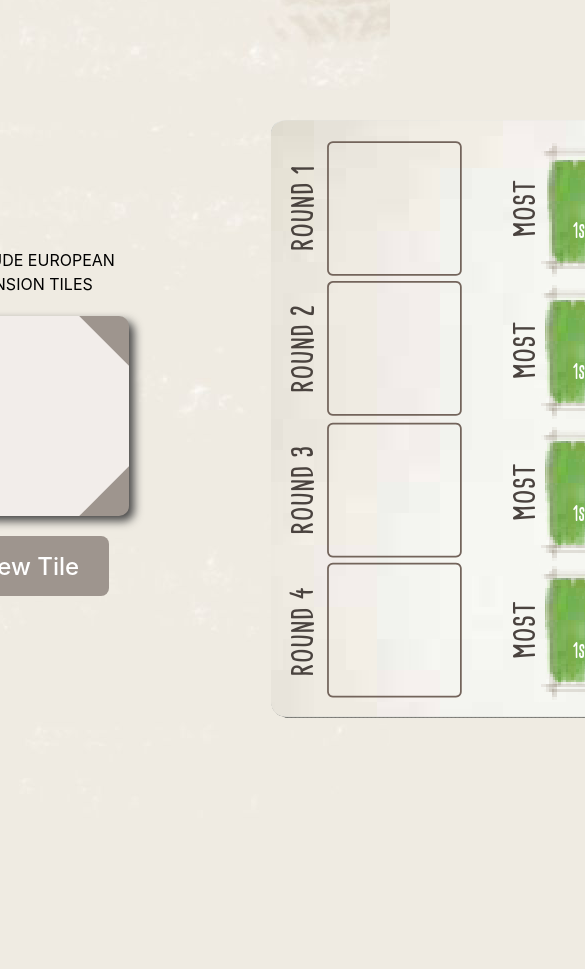
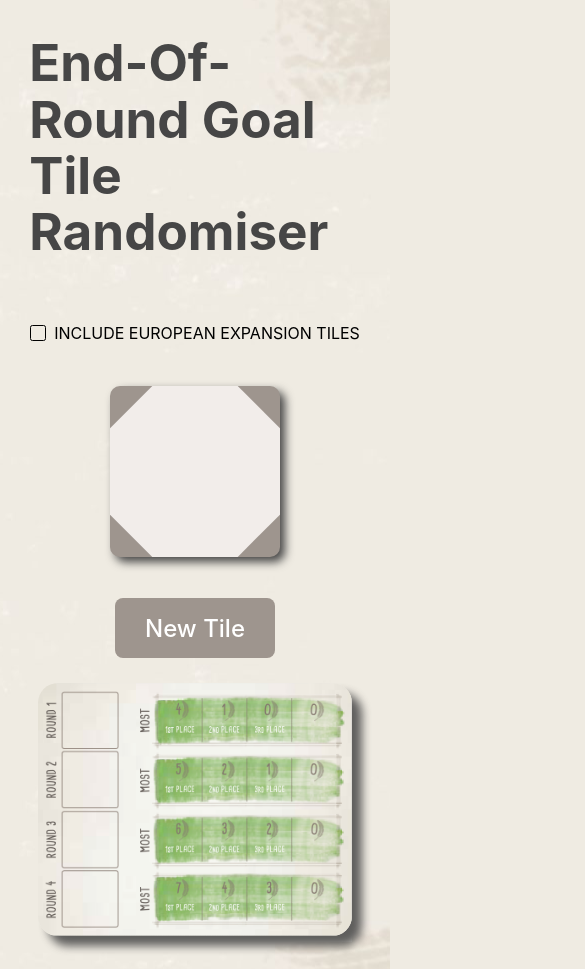
Before and after one commit to emilijaMarija/automated-automa, a React (Vite) app in the folder automated-automa/: page / in a window 390 px wide. Shown: the top 969 px of the page, 585 px wide, since content can reach past the window. Before the commit the page ends 844 px from the top, so only its background shows below. Built offline with nearby package versions, Linux system fonts and the light colour scheme; a web font is replaced by a local one.

Commit message:
Add responsiveness to mobile

```diff
--- a/automated-automa/package.json
+++ b/automated-automa/package.json
@@ -4,7 +4,7 @@
   "version": "0.0.0",
   "type": "module",
   "scripts": {
-    "dev": "vite",
+    "dev": "vite --host 0.0.0.0",
     "build": "vite build",
     "preview": "vite preview"
   },
--- a/automated-automa/src/App.css
+++ b/automated-automa/src/App.css
@@ -1,7 +1,3 @@
-#root {
-  margin: 0 auto;
-}
-
 @font-face {
   font-family: "Cardenio";
   src: local("Cardenio-Modern"),
@@ -14,9 +10,28 @@
   url("./Assets/fonts/Cardenio-Modern-Bold.ttf") format("truetype");
 }
 
+#root {
+  display: flex;
+  place-content: center;
+}
+
 .App {
+  margin: auto 4rem;
+}
+
+.round-goal-tile-randomiser {
+  width: 85vw;
+  max-width: 1200px;
   display: flex;
   justify-content: center;
   align-items: center;
-  gap: 15%;
+  gap: 10%;
 }
+
+@media screen and (max-width: 780px) {
+  .round-goal-tile-randomiser {
+    flex-direction: column;
+    gap: 25px;
+    height: 80vh;
+  }
+}
--- a/automated-automa/src/App.jsx
+++ b/automated-automa/src/App.jsx
@@ -7,8 +7,11 @@ import GoalTileBoard from './Components/GoalTileBoard/GoalTileBoard.jsx'
 function App () {
   return (
     <div className='App'>
-      <RoundTileGenerator />
-      <GoalTileBoard />
+      <h1>End-Of-Round Goal Tile Randomiser</h1>
+      <div className='round-goal-tile-randomiser'>
+        <RoundTileGenerator />
+        <GoalTileBoard />
+      </div>
     </div>
   )
 }
--- a/automated-automa/src/Components/GoalTileBoard/GoalTileBoard.jsx
+++ b/automated-automa/src/Components/GoalTileBoard/GoalTileBoard.jsx
@@ -9,10 +9,13 @@ function GoalTileBoard () {
 
   return (
     <div className='board-container'>
-      <img src={GoalTileBoardImage} alt='' />
+      <img className='board-image' src={GoalTileBoardImage} alt='' />
       <div className='tile-container'>
-        {goalTiles.map((tile, i) => (
-          <div key={i}>
+        {goalTiles.map((tile, i) =>
+          tile === null ? (
+            <div key={i}> </div>
+          ) : (
+            <div className='goal-tile-on-board-container' key={i}>
               <span
                 className='remove-tile-button'
                 onClick={() => removeGoalTile(i)}
@@ -21,7 +24,8 @@ function GoalTileBoard () {
               </span>
               <RoundGoalTile {...tile} />
             </div>
-        ))}
+          )
+        )}
       </div>
     </div>
   )
--- a/automated-automa/src/Components/GoalTileBoard/goal-tile-board.css
+++ b/automated-automa/src/Components/GoalTileBoard/goal-tile-board.css
@@ -1,19 +1,31 @@
 .board-container {
     background: #efebe2;
     position: relative;
+    width: 65%;
+}
+.board-image {
+    opacity: 85%;
+    box-shadow: 10px 10px 10px #464646;
+    border-radius: 20px;
+    width: 100%;
 }
 
+
 .tile-container {
-    --goal-tile-size: 130px;
-
+    width: 17.5%;
+    height: 100%;
     display: grid;
-    grid-template-rows: repeat(4, var(--goal-tile-size));
-    grid-template-columns: var(--goal-tile-size);
+    grid-template-rows: repeat(4, 21.2%);
+    grid-template-columns: 100%;
     row-gap: 2%;
 
     position: absolute;
     top: 3.6%;
     left: 7.5%;
+}
+
+.goal-tile-on-board-container {
+    font-size: 0.75rem;
 }
 
 .remove-tile-button {
@@ -22,7 +34,7 @@
     padding: 0 0.3rem;
     background-color: #ffffff;
     border-radius: 50%;
-    margin-left: calc(var(--goal-tile-size) + 0.7rem);
+    margin-left: calc(100% + 0.7rem);
 }
 
 .remove-tile-button:hover,
@@ -32,6 +44,16 @@
     cursor: pointer;
 }
 
-.tile-container .goal-tile {
+.tile-container .goal-tile__corners {
     margin-top: -2.9rem;
 }
+
+@media screen and (max-width: 780px) {
+    .board-container {
+        width: 95%;
+    }
+
+    .goal-tile-on-board-container {
+        font-size: 0.5rem;
+    }
+}
--- a/automated-automa/src/Components/RoundGoalTile/RoundGoalTile.jsx
+++ b/automated-automa/src/Components/RoundGoalTile/RoundGoalTile.jsx
@@ -3,9 +3,9 @@ import { string, shape, arrayOf } from 'prop-types'
 
 const RoundGoalTile = ({ text1, icon1, text2, icon2, background }) => {
   return (
-    <div className='goal-tile'>
+    <div className='goal-tile__corners'>
       <div
-        className='goal-tile__container'
+        className='goal-tile__bg-image'
         style={background && { backgroundImage: `url(${background})` }}
       >
         {text1 && <span className='goal-tile__text'>{text1}</span>}
--- a/automated-automa/src/Components/RoundGoalTile/round-goal-tile.css
+++ b/automated-automa/src/Components/RoundGoalTile/round-goal-tile.css
@@ -1,14 +1,12 @@
-.goal-tile {
-    --goal-tile-size: 100%;
-
-    width: var(--goal-tile-size);
-    height: var(--goal-tile-size);
+.goal-tile__corners {
+    width: 100%;
+    height: 100%;
     background-color: #9e958e;
     border-radius: 10px;
     box-shadow: 5px 5px 10px #464646;
 }
 
-.goal-tile__container {
+.goal-tile__bg-image {
     display: flex;
     gap: 2%;
     flex-direction: column;
@@ -34,6 +32,7 @@
 }
 
 .goal-tile__icon-container {
+    max-width: 100%;
     height: 25%;
     display: flex;
     justify-content: center;
@@ -48,6 +47,7 @@
 .goal-tile__text {
     color: #000000;
     font-family: "Cardenio Bold", Inter, system-ui, Avenir, Helvetica, Arial, sans-serif;
-    max-width: 41%;
+    max-width: 40%;
     text-align: center;
+    font-size: inherit;
 }
--- a/automated-automa/src/Components/RoundTileGenerator/RoundTileGenerator.jsx
+++ b/automated-automa/src/Components/RoundTileGenerator/RoundTileGenerator.jsx
@@ -27,8 +27,12 @@ function RoundTileGenerator () {
     }
 
     let newTile = tileData[Math.floor(Math.random() * tileData.length)]
-    while (goalTiles.includes(newTile)) {
-      newTile = tileData[Math.floor(Math.random() * tileData.length)]
+
+    for (const existingTile of goalTiles) {
+      console.log(existingTile)
+      if (existingTile && existingTile.id === newTile.id) {
+        newTile = tileData[Math.floor(Math.random() * tileData.length)]
+      }
     }
 
     setGoalTile(newTile)
--- a/automated-automa/src/Components/RoundTileGenerator/round-tile-generator.css
+++ b/automated-automa/src/Components/RoundTileGenerator/round-tile-generator.css
@@ -3,10 +3,25 @@
     flex-direction: column;
     justify-content: center;
     align-items: center;
-    gap: 20px;
+    gap: 25px;
+    width: 20%;
 }
 
 .generator-tile-container {
-    height: 200px;
-    width: 200px;
+    aspect-ratio: 1 / 1;
+    width: 100%;
 }
+
+@media screen and (max-width: 780px) {
+    .generator-container {
+        width: initial;
+        height: 50%;
+    }
+
+    .generator-tile-container {
+        padding: 5%;
+        box-sizing: border-box;
+        height: clamp(10%, 80vw, 70%);
+        width: initial;
+    }
+}
--- a/automated-automa/src/Context/GoalTileOnScreenContext.jsx
+++ b/automated-automa/src/Context/GoalTileOnScreenContext.jsx
@@ -4,15 +4,24 @@ import { arrayOf, func, object } from 'prop-types'
 export const GoalTileOnScreenContext = createContext({})
 
 export const GoalTileProvider = ({ children }) => {
-  const [goalTiles, setGoalTiles] = useState([])
+  const [goalTiles, setGoalTiles] = useState([null, null, null, null])
   const addGoalTile = tile => {
-    if (goalTiles.length < 4) {
-      setGoalTiles(prev => [...prev, tile])
-    }
+    setGoalTiles(prev => {
+      const copy = [...prev]
+
+      const i = copy.indexOf(null)
+      if (i === -1) {
+        return copy
+      }
+      copy[i] = tile
+      return copy
+    })
   }
 
   const removeGoalTile = tileIndex => {
-    setGoalTiles(prev => prev.filter(tile => tile !== prev[tileIndex]))
+    setGoalTiles(prev =>
+      prev.map((element, i) => (tileIndex === i ? null : element))
+    )
   }
 
   return (
--- a/automated-automa/src/index.css
+++ b/automated-automa/src/index.css
@@ -16,14 +16,12 @@
 
 body {
   margin: 0;
-  display: flex;
-  place-items: center;
-  min-height: 100vh;
 }
 
 h1 {
   font-size: 3.2em;
   line-height: 1.1;
+  color: #464646;
 }
 
 @media (prefers-color-scheme: dark) {
```
Lines whose indentation alone changed are shown as unchanged.
